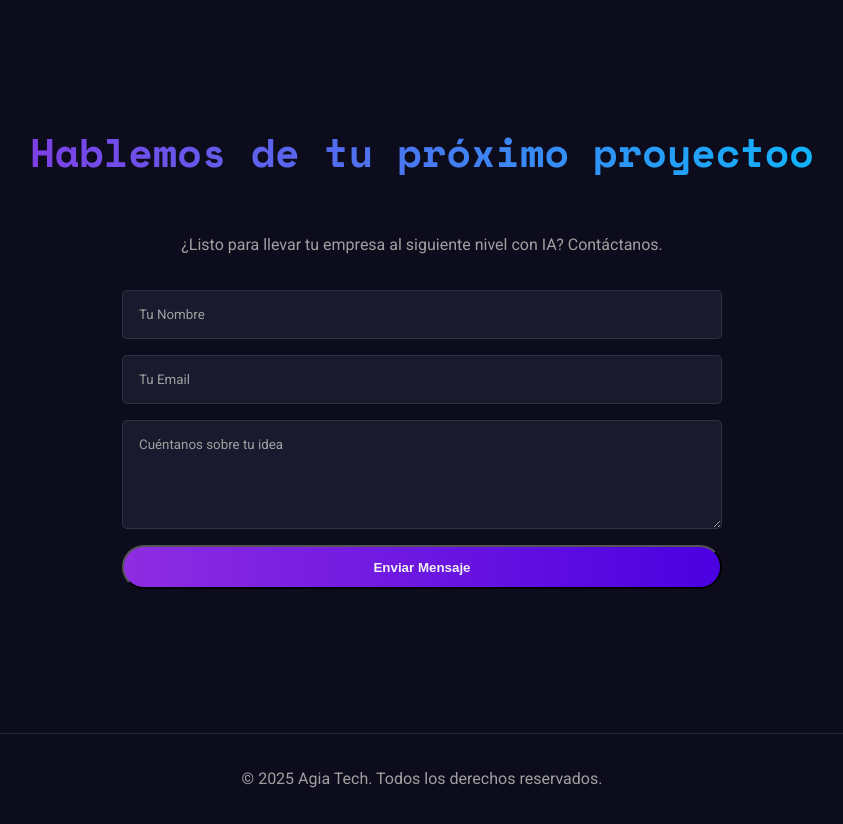
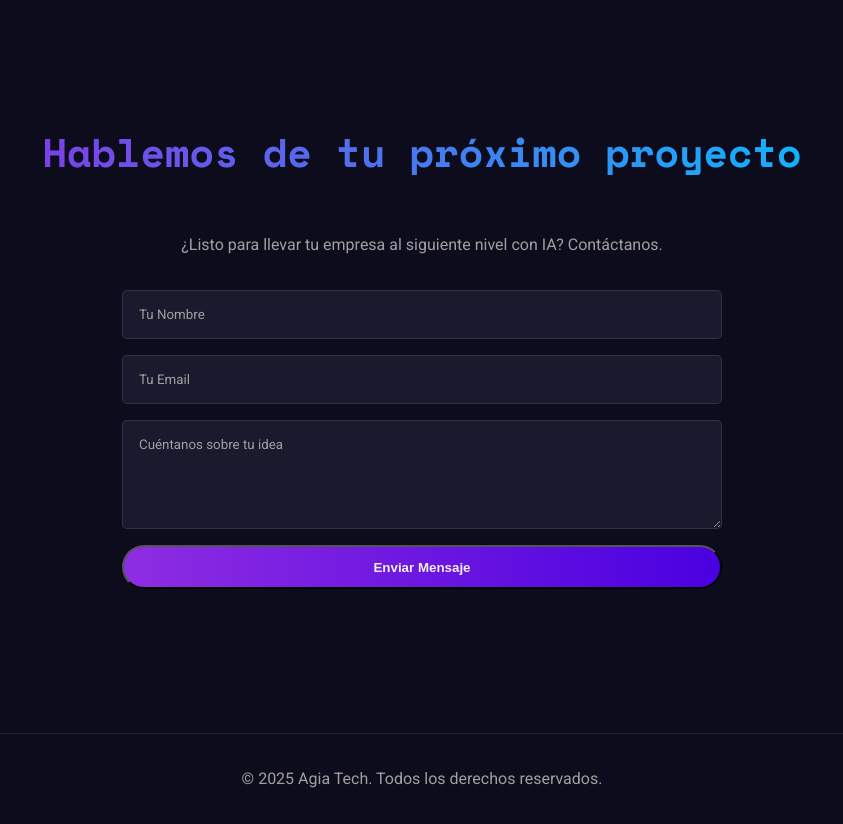
Before and after one commit to agiatech/agiatech.github.io, a plain HTML site: page index.html in a window 1280 px wide. Shown: the part 3040-3864 px from the top of the page, without its empty margins (218-1061 px from the left). Drawn offline with nearby package versions, Linux system fonts and the light colour scheme; a web font is replaced by a local one.

Commit message:
Update index.html

```diff
--- a/index.html
+++ b/index.html
@@ -215,7 +215,7 @@
 <!-- Sección Contacto -->
 <section id="contacto">
     <div class="container" data-aos="fade-up">
-        <h2>Hablemos de tu próximo proyectoo</h2>
+        <h2>Hablemos de tu próximo proyecto</h2>
         <p>¿Listo para llevar tu empresa al siguiente nivel con IA? Contáctanos.</p>
         <form id="contactForm" class="contact-form">
             <input type="text" name="nombre" placeholder="Tu Nombre" required>
```
